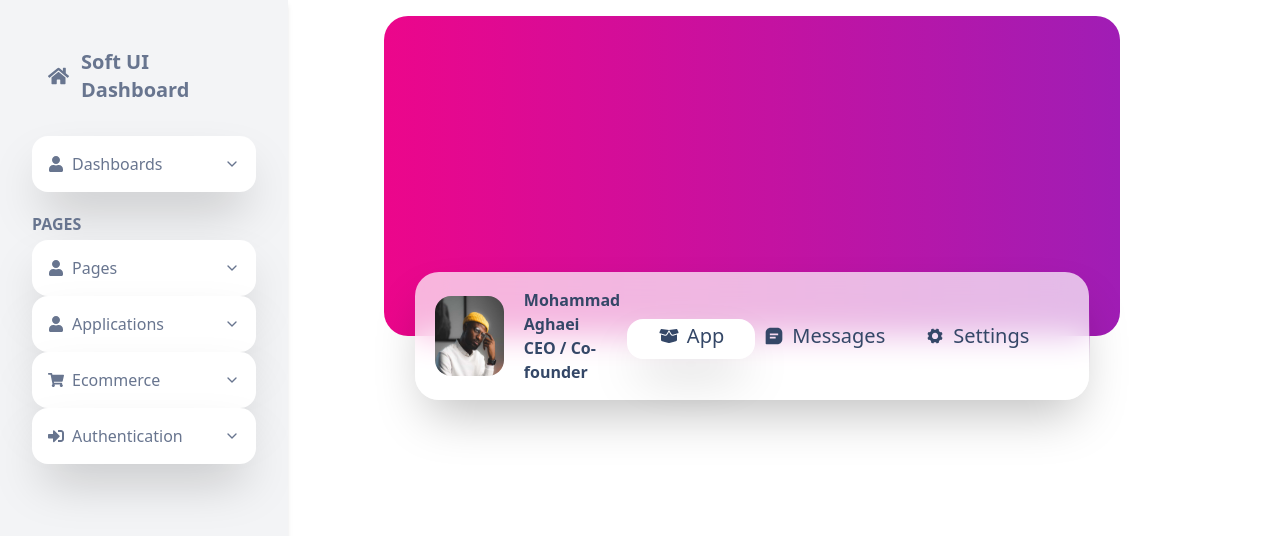
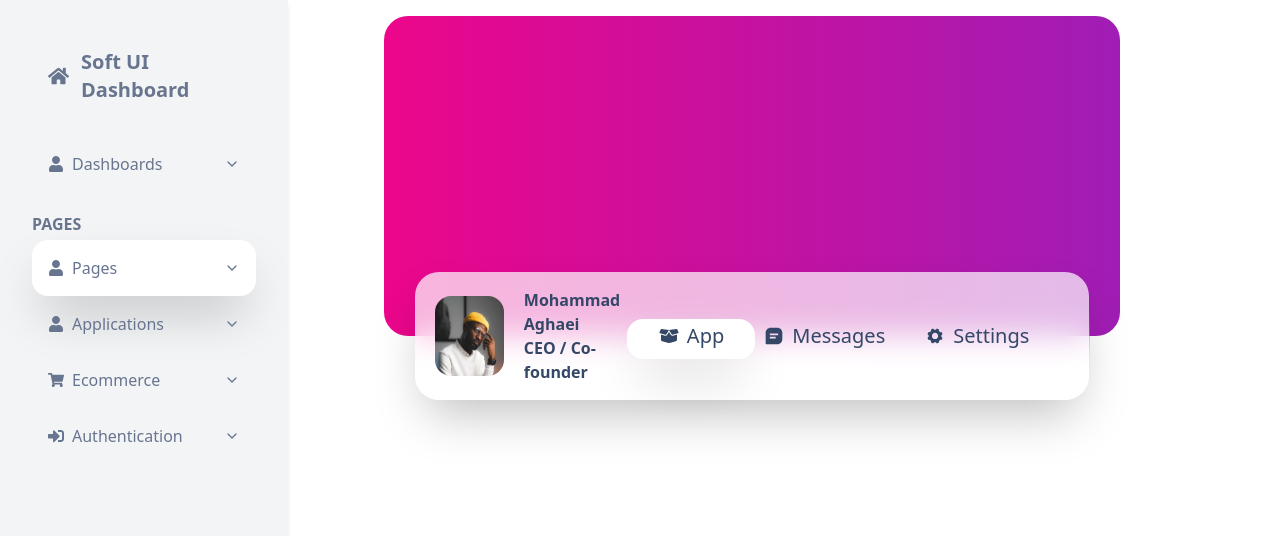
Before and after one commit to MrAghaei/SoftUIDashboard, a React (Vite) app: page /profile/projects in a window 1280 px wide. Shown: the top 536 px of the page. Built offline with nearby package versions, Linux system fonts and the light colour scheme.

Commit message:
[#7-REFACTOR] refactor sidebar component (#13)
* [#7-REFACTOR] sidebar component

turn it into three components

* [#7-REFACTOR] sidebaritem

add map method to reduce code

* [#7-UPDATE] sidebar & sidebar section

refactor interface and passing data to children

```diff
--- a/src/components/Sidebar.tsx
+++ b/src/components/Sidebar.tsx
@@ -1,4 +1,3 @@
-// src/components/Sidebar.jsx (or .tsx)
 import React from 'react';
 import { FaHome, FaUser, FaShoppingCart, FaSignInAlt } from 'react-icons/fa';
 import SidebarSection from './SidebarSection';
@@ -10,6 +9,8 @@ const Sidebar = () => {
     const ApplicationItems: string[] = ['Kanban','Wizard', 'DataTables', 'Calendar', 'Analytics'];
     const EcommerceItems: string[] = ['Overview','Products', 'Orders', 'Referral'];
     const AuthenticationItems: string[] = ['Sign In','Sign Up', 'Reset Password', 'Lock', '2-step Verification', 'Error'];
+    const PagesClassNames = "bg-white shadow-2xl rounded-2xl"
+
     return (
         <div className="fixed bg-gray-100 p-8 w-72 h-full shadow-md text-secondary-text overflow-y-scroll z-30">
             <div className="p-4 flex items-center space-x-3">
@@ -18,27 +19,57 @@ const Sidebar = () => {
             </div>
             <nav className="mt-4">
                 <ul>
-                    <SidebarSection icon={FaUser} title="Dashboards">
-                        <SidebarItem items={DashboardItems} />
-                    </SidebarSection>
+                    <SidebarSection
+                        icon={FaUser}
+                        data={{
+                            title: 'Dashboards',
+                            isInitiallyOpen: false,
+                            className: '',
+                            children: <SidebarItem items={DashboardItems} />
+                        }}
+                    />
 
                     <p className='font-bold pb-1 pt-5'>PAGES</p>
 
-                    <SidebarSection icon={FaUser} title="Pages">
-                        <SidebarItem items={PagesItems} />
-                    </SidebarSection>
+                    <SidebarSection
+                        icon={FaUser}
+                        data={{
+                            title: 'Pages',
+                            isInitiallyOpen: false,
+                            className: PagesClassNames,
+                            children: <SidebarItem items={PagesItems} />
+                        }}
+                    />
 
-                    <SidebarSection icon={FaUser} title="Applications">
-                        <SidebarItem items={ApplicationItems} />
-                    </SidebarSection>
+                    <SidebarSection
+                        icon={FaUser}
+                        data={{
+                            title: 'Applications',
+                            isInitiallyOpen: false,
+                            className: '',
+                            children: <SidebarItem items={ApplicationItems} />
+                        }}
+                    />
 
-                    <SidebarSection icon={FaShoppingCart} title="Ecommerce">
-                        <SidebarItem items={EcommerceItems} />
-                    </SidebarSection>
+                    <SidebarSection
+                        icon={FaShoppingCart}
+                        data={{
+                            title: 'Ecommerce',
+                            isInitiallyOpen: false,
+                            className: '',
+                            children: <SidebarItem items={EcommerceItems} />
+                        }}
+                    />
 
-                    <SidebarSection icon={FaSignInAlt} title="Authentication">
-                        <SidebarItem items={AuthenticationItems} />
-                    </SidebarSection>
+                    <SidebarSection
+                        icon={FaSignInAlt}
+                        data={{
+                            title: 'Authentication',
+                            isInitiallyOpen: false,
+                            className: '',
+                            children: <SidebarItem items={AuthenticationItems} />
+                        }}
+                    />
                 </ul>
             </nav>
         </div>
--- a/src/components/SidebarSection.tsx
+++ b/src/components/SidebarSection.tsx
@@ -1,24 +1,35 @@
-// src/components/SidebarSection.jsx (or .tsx)
-import React, { useState } from 'react';
+import React, { useState, ReactNode, FC } from 'react';
 import { FiChevronDown, FiChevronUp } from 'react-icons/fi';
 
-const SidebarSection = ({ icon: Icon, title, children, isInitiallyOpen = false, }) => {
-    const [isOpen, setIsOpen] = useState(isInitiallyOpen);
+interface SidebarSectionInputDataModel {
+    className?: string;
+    title: string;
+    children: ReactNode;
+    isInitiallyOpen: boolean;
+}
+
+interface SidebarSectionInputModel {
+    data: SidebarSectionInputDataModel;
+    icon: React.ElementType;
+}
+
+const SidebarSection: FC<SidebarSectionInputModel> = ({ data, icon: Icon }) => {
+    const [isOpen, setIsOpen] = useState(data.isInitiallyOpen);
 
     return (
         <>
             <li
-                className="p-4 cursor-pointer flex items-center justify-between bg-white shadow-2xl rounded-2xl transition-colors duration-300 ease-in-out"
-                onClick={() => { setIsOpen(!isOpen)}}
+                className={`p-4 cursor-pointer flex items-center justify-between transition-colors duration-300 ease-in-out ${data.className}`}
+                onClick={() => setIsOpen(!isOpen)}
             >
                 <div className="flex items-center space-x-2">
                     <Icon />
-                    <span>{title}</span>
+                    <span>{data.title}</span>
                 </div>
                 {isOpen ? <FiChevronUp /> : <FiChevronDown />}
             </li>
             <ul className={`pl-8 overflow-hidden transition-max-height duration-300 ease-in-out ${isOpen ? 'max-h-screen' : 'max-h-0'}`}>
-                {children}
+                {data.children}
             </ul>
         </>
     );
```
